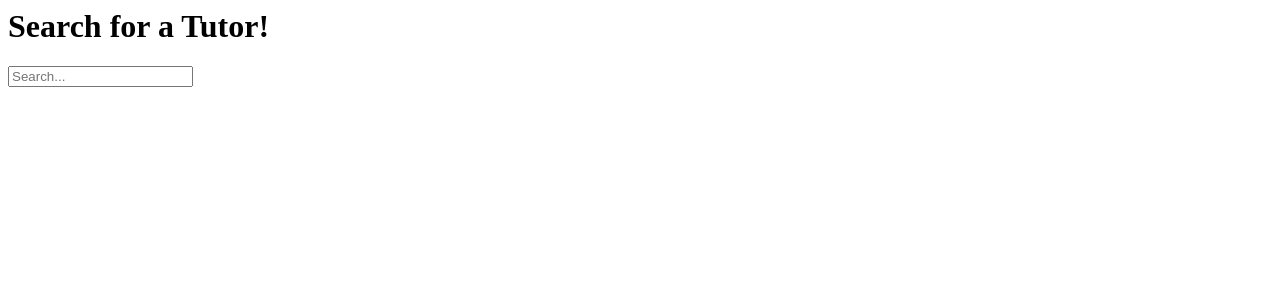
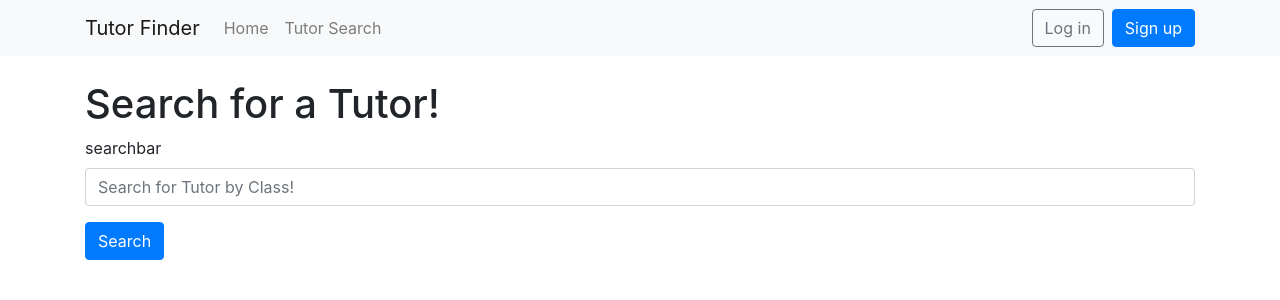
Before and after one commit to AlbMej/Tutor-Finder, a Django app: page /tutor_search/ in a window 1280 px wide. Shown: the top 300 px of the page. Run offline with Django 3.2, Linux system fonts and the light colour scheme; some libraries are stand-ins or nearby versions.

Commit message:
Tutor Searchbar frontend

```diff
--- a/tutor_finder/core/forms.py
+++ b/tutor_finder/core/forms.py
@@ -3,6 +3,7 @@ from crispy_forms.helper import FormHelper
 from crispy_forms.layout import Layout, Submit, Row, Column, Field
 from django.core.exceptions import ValidationError
 from tutor_finder.core.models import UserInfo
+import datetime
 
 class InfoFieldForm(forms.ModelForm):
     class Meta:
@@ -74,3 +75,46 @@ class CustomFieldForm(InfoFieldForm):
             CustomCheckbox('agree'),
             Submit('submit', 'Submit')
         )
+
+
+class TutorSearchForm(forms.Form):
+
+
+    class_search = forms.CharField(
+        label='searchbar',
+        widget=forms.TextInput(attrs={'placeholder' : 'Search for Tutor by Class!'}))
+    def __init__(self, *args, **kwargs):
+        super().__init__(*args, **kwargs)
+        self.helper = FormHelper()
+        self.helper.layout = Layout(
+            'class_search',
+            Submit('submit','Search')
+        )
+
+
+
+
+class TutorSearchFilterForm(TutorSearchForm):
+
+    time = forms.DateTimeField(initial=datetime.datetime.today,required=False)
+    max_price = forms.DecimalField(required=False)
+    lowest_rating = forms.DecimalField(initial=0.0,required=False)
+    def __init__(self, *args, **kwargs):
+        super().__init__(*args, **kwargs)
+        self.helper = FormHelper()
+        self.helper.layout = Layout(
+            'class_search',
+            Row(
+                Column('time',css_class='form-group col-md-6 mb-0'),
+                css_class = 'form_row'
+            ),
+            Row(
+                Column('max_price',css_class='form-group col-md-6 mb-0'),
+                css_class = 'form_row'
+            ),
+            Row(
+                Column('lowest_rating',css_class='form-group col-md-6 mb-0'),
+                css_class = 'form_row'
+            ),
+            Submit('submit','Apply Filters')
+        )
--- a/tutor_finder/core/templates/base.html
+++ b/tutor_finder/core/templates/base.html
@@ -30,6 +30,9 @@
           <li class="nav-item">
             <a class="nav-link" href="{% url 'home' %}">Home</a>
           </li>
+          <li class="nav-item">
+            <a class="nav-link" href="{% url 'tutor_search' %}">Tutor Search</a>
+          </li>
           {% if user.is_authenticated %}
             <li class="nav-item">
               <a class="nav-link" href="{% url 'tutorform' %}">Tutor Page</a>
@@ -56,9 +59,6 @@
             <a href="{% url 'signup' %}" class="btn btn-primary ml-2">Sign up</a>
           </form>
         {% endif %}
-          <li class="nav-item">
-            <a class="nav-link" href="{% url 'tutor_search' %}">Tutor Search</a>
-          </li>
       </div>
     </div>
   </nav>
--- a/tutor_finder/core/templates/tutor_search.html
+++ b/tutor_finder/core/templates/tutor_search.html
@@ -1,5 +1,10 @@
-<h1>Search for a Tutor!</h1>
+{% extends 'base.html' %}
+{% load crispy_forms_tags %}
 
-<form action="{% url 'tutor_search_results' %}" method="get">
-  <input name="q" type="text" placeholder="Search...">
-</form>
+
+{% block content %}
+  <h1>Search for a Tutor!</h1>
+
+  {% crispy form %}
+
+{% endblock %}
--- a/tutor_finder/core/templates/tutor_search_results.html
+++ b/tutor_finder/core/templates/tutor_search_results.html
@@ -1,3 +1,6 @@
+{% extends 'base.html' %}
+
+{% block content %}
     <h1>Search Results</h1>
 
     <ul>
@@ -7,3 +10,4 @@
         </li>
         {% endfor %}
     </ul>
+{% endblock %}
--- a/tutor_finder/core/views.py
+++ b/tutor_finder/core/views.py
@@ -6,7 +6,7 @@ from django.contrib.auth.forms import UserCreationForm
 from django.shortcuts import render, redirect
 from django.views.generic import FormView, TemplateView, ListView
 from django.contrib.auth.decorators import login_required
-from .forms import CustomFieldForm
+from .forms import CustomFieldForm, TutorSearchForm, TutorSearchFilterForm
 from .models import Tutor
 
 
@@ -70,6 +70,16 @@ def submit_form(request):
 class SearchView(TemplateView):
     template_name = 'tutor_search.html'
 
+
+    def search_form(request):
+        form = TutorSearchForm(request.POST)
+        if request.method == 'POST':
+            if form.is_valid():
+                form = TutorSearchFilterForm(request.POST)
+        else:
+            form = TutorSearchForm()
+        return render( request, 'tutor_search.html',{'form': form})
+
 class SearchResultsView(ListView):
     model = Tutor
     template_name = 'tutor_search_results.html'
@@ -79,3 +89,5 @@ class SearchResultsView(ListView):
         object_list = Tutor.objects.filter(Q(name__icontains=query) | Q(price__icontains=query))
 
         return object_list
+    # def get_name( request ):
+    #     if request.method == 'GET' :
--- a/tutor_finder/urls.py
+++ b/tutor_finder/urls.py
@@ -25,7 +25,7 @@ urlpatterns = [
     path('success/', views.SuccessView.as_view(), name='success'),
     path('denied/', views.DeniedView.as_view(), name='denied'),
     path('preapproved/', views.PreapprovedView.as_view(), name='preapproved'),
-    path('tutor_search/', views.SearchView.as_view(), name = 'tutor_search'),
+    path('tutor_search/', views.SearchView.search_form, name = 'tutor_search'),
     path('tutor_search_results/', views.SearchResultsView.as_view(), name = 'tutor_search_results'),
     path('accounts/', include('django.contrib.auth.urls')),
     path('admin/', admin.site.urls),
```
Lines whose indentation alone changed are shown as unchanged.
